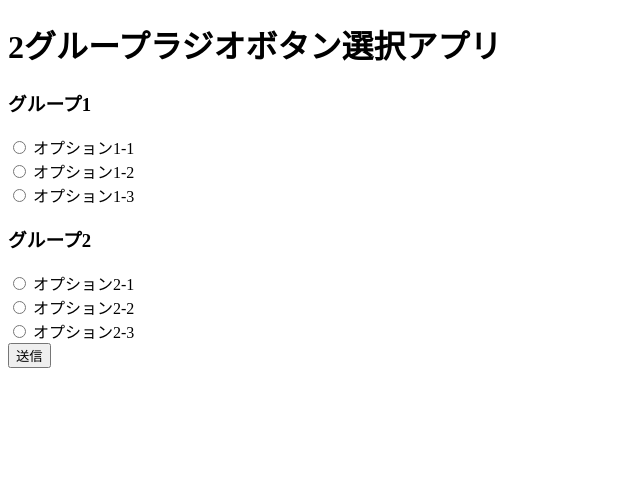
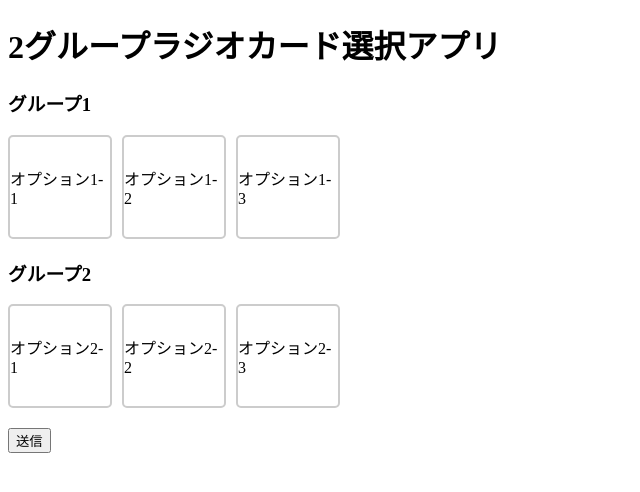
Before and after one commit to irieisamu/tools, a Flask app: page / in a window 1280 px wide. Shown: the top 492 px of the page, without its empty margins (0-640 px from the left). Run offline with Flask 3, Linux system fonts and the light colour scheme.

Commit message:
ラジオボタンのデザインを変更する

```diff
--- a/sake_recommender/static/css/style.css
+++ b/sake_recommender/static/css/style.css
@@ -1,47 +1,24 @@
-/* コンテナの幅を1200pxに固定 */
-.container {
-    width: 1200px;
-    margin: 0 auto; /* 中央寄せ */
+.radio-group {
     display: flex;
-    gap: 20px; /* 各テキストエリアの間隔 */
-    align-items: stretch; /* 縦の高さを揃える */
+    flex-wrap: wrap;
+    gap: 10px;
+    margin-bottom: 20px;
 }
-
-.radio-container {
-    margin-bottom: 15px;
+.radio-card {
+    width: 100px;
+    height: 100px;
+    border: 2px solid #ccc;
+    border-radius: 5px;
+    display: flex;
+    align-items: center;
+    justify-content: center;
+    cursor: pointer;
+    transition: all 0.3s ease;
 }
-
-/* 横並びのテキストエリアのスタイル */
-.textarea {
-    height: 250px;  /* 縦幅を同じにする */
-    max-width: 380px;  /* テキストエリアの最大幅を設定 */
-    padding: 10px; /* 内側の余白 */
-    font-size: 16px; /* フォントサイズ */
-    border: 1px solid #ccc; /* 枠線 */
-    border-radius: 5px; /* 角丸 */
+.radio-card.selected {
+    background-color: #e0e0e0;
+    border-color: #007bff;
 }
-
-.textarea_reason {
-    height: 100px;
+input[type="radio"] {
+    display: none;
 }
-
-/* 2つ目のtextareaを縦に並べるためのコンテナ */
-.vertical-container {
-    display: flex;
-    flex-direction: column; /* 縦並び */
-    gap: 5px; /* 2つのテキストエリアの間隔 */
-    width: 380px;  /* 縦並びのエリアの幅を固定 */
-}
-
-p {
-    max-width: 380px;  /* 固定の幅を指定 */
-}
-
-button {
-    display: block;
-    width: 100%;
-}
-
-label {
-    display: block;
-}
--- a/sake_recommender/templates/index.html
+++ b/sake_recommender/templates/index.html
@@ -2,24 +2,47 @@
 <html lang="ja">
 <head>
     <meta charset="UTF-8">
-    <title>2グループラジオボタン選択アプリ</title>
+    <title>2グループラジオカード選択アプリ</title>
     <script src="https://ajax.googleapis.com/ajax/libs/jquery/3.5.1/jquery.min.js"></script>
+    <link rel="stylesheet" href="{{ url_for('static', filename='css/style.css') }}">
 </head>
 <body>
-    <h1>2グループラジオボタン選択アプリ</h1>
+    <h1>2グループラジオカード選択アプリ</h1>
     <form id="radio-form">
         <div id="group1">
             <h3>グループ1</h3>
-            <input type="radio" name="option1" value="オプション1-1"> オプション1-1<br>
-            <input type="radio" name="option1" value="オプション1-2"> オプション1-2<br>
-            <input type="radio" name="option1" value="オプション1-3"> オプション1-3<br>
+            <div class="radio-group">
+                <label class="radio-card" data-group="option1" data-value="オプション1-1">
+                    <input type="radio" name="option1" value="オプション1-1">
+                    オプション1-1
+                </label>
+                <label class="radio-card" data-group="option1" data-value="オプション1-2">
+                    <input type="radio" name="option1" value="オプション1-2">
+                    オプション1-2
+                </label>
+                <label class="radio-card" data-group="option1" data-value="オプション1-3">
+                    <input type="radio" name="option1" value="オプション1-3">
+                    オプション1-3
+                </label>
+            </div>
         </div>
 
         <div id="group2">
             <h3>グループ2</h3>
-            <input type="radio" name="option2" value="オプション2-1"> オプション2-1<br>
-            <input type="radio" name="option2" value="オプション2-2"> オプション2-2<br>
-            <input type="radio" name="option2" value="オプション2-3"> オプション2-3<br>
+            <div class="radio-group">
+                <label class="radio-card" data-group="option2" data-value="オプション2-1">
+                    <input type="radio" name="option2" value="オプション2-1">
+                    オプション2-1
+                </label>
+                <label class="radio-card" data-group="option2" data-value="オプション2-2">
+                    <input type="radio" name="option2" value="オプション2-2">
+                    オプション2-2
+                </label>
+                <label class="radio-card" data-group="option2" data-value="オプション2-3">
+                    <input type="radio" name="option2" value="オプション2-3">
+                    オプション2-3
+                </label>
+            </div>
         </div>
 
         <button type="submit">送信</button>
@@ -28,6 +51,13 @@
 
     <script>
     $(document).ready(function() {
+        $('.radio-card').click(function() {
+            var group = $(this).data('group');
+            $('.radio-card[data-group="' + group + '"]').removeClass('selected');
+            $(this).addClass('selected');
+            $(this).find('input[type="radio"]').prop('checked', true);
+        });
+
         $('#radio-form').submit(function(e) {
             e.preventDefault();
             var option1 = $('input[name=option1]:checked').val() || 'なし';
```
